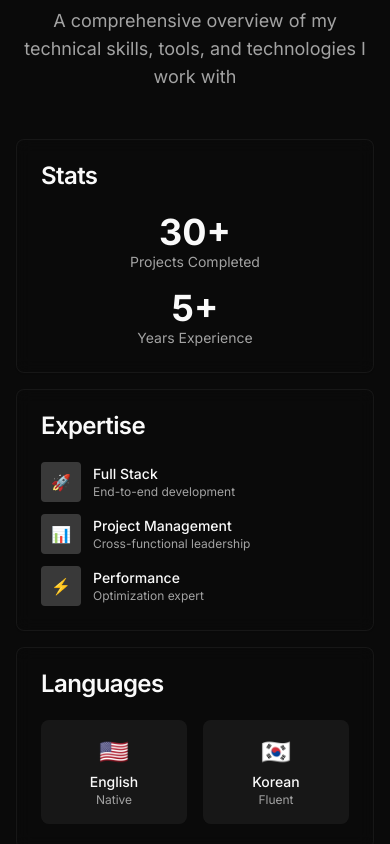
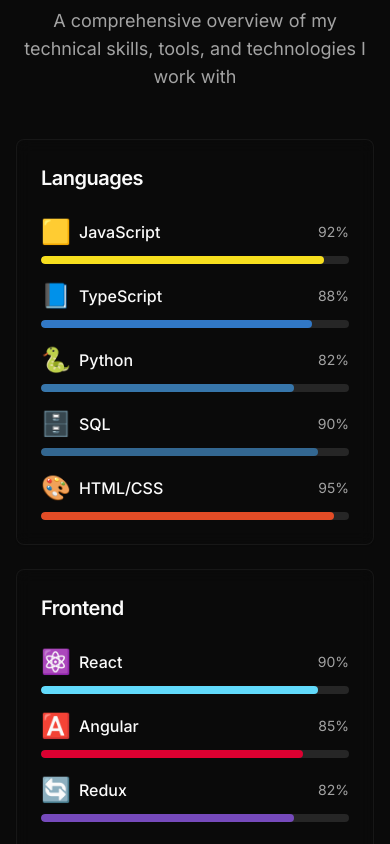
Before and after one commit to swz22/portfolio-jk, a Next.js app: page / in a window 390 px wide. Shown: the part 4520-5364 px from the top of the page. Built offline with nearby package versions, Linux system fonts and the light colour scheme; no server answers.

Commit message:
refactor: reorder skills section layout

```diff
--- a/components/sections/skills/index.tsx
+++ b/components/sections/skills/index.tsx
@@ -29,7 +29,13 @@
           </p>
         </motion.div>
 
-        <div className="mb-16">
+        <div className="mb-16 grid grid-cols-1 gap-6 md:grid-cols-2 lg:grid-cols-3">
+          {skillCategories.map((category, index) => (
+            <SkillCard key={category.name} category={category} index={index} />
+          ))}
+        </div>
+
+        <div>
           <Suspense
             fallback={
               <div className="flex h-[400px] items-center justify-center">
@@ -40,12 +46,6 @@
             <BentoGrid />
           </Suspense>
         </div>
-
-        <div className="grid grid-cols-1 gap-6 md:grid-cols-2 lg:grid-cols-3">
-          {skillCategories.map((category, index) => (
-            <SkillCard key={category.name} category={category} index={index} />
-          ))}
-        </div>
       </div>
     </section>
   );
```
